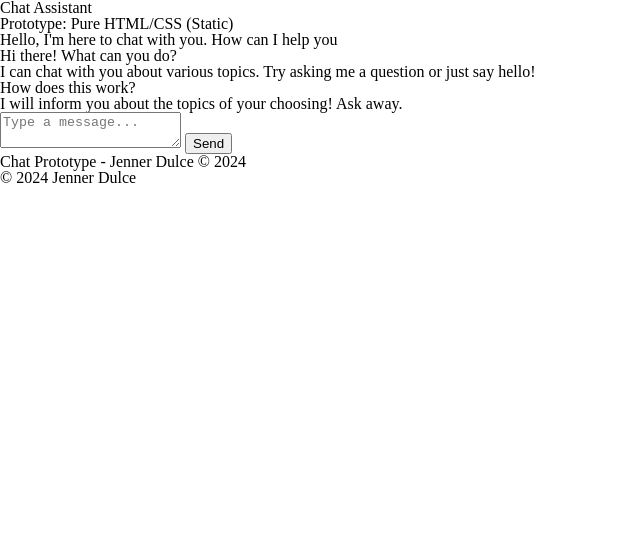
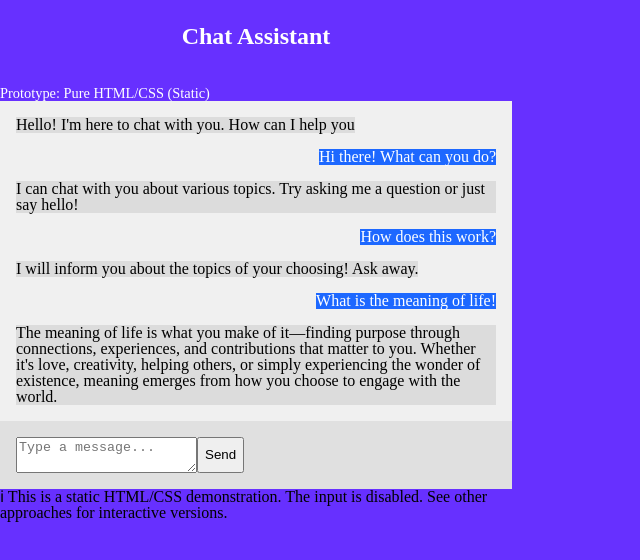
Before and after one commit to jennerdulce/lab6-components, a plain HTML site: page chat-prototype-html-css/index.html in a window 1280 px wide. Shown: the whole page, without its empty margins (0-640 px from the left). Drawn offline with Linux system fonts and the light colour scheme.

Commit message:
content: finished html portion of the html/css prototype

```diff
--- a/chat-prototype-html-css/index.html
+++ b/chat-prototype-html-css/index.html
@@ -6,7 +6,7 @@
     <meta name="viewport" content="width=device-width, initial-scale=1.0">
     <title>Chat Prototype</title>
     <link rel="stylesheet" href="reset.css">
-    <link rel="stylesheet" href="style.css">
+    <link rel="stylesheet" href="styles.css">
 </head>
 
 <body>
@@ -14,14 +14,14 @@
 
     </header>
     <main id="chat-box">
-        <div id="chat-box-header">
+        <div id="chat-box-header-container">
             <h3 id="chat-box-title">Chat Assistant</h3>
-            <h4 id="chat-box-desc">Prototype: Pure HTML/CSS (Static)</h3>
+            <h4 id="chat-box-desc">Prototype: Pure HTML/CSS (Static)</h4>
         </div>
         <ul id="message-container">
             <li class="ai-output">
                 <div class="chat-message-content">
-                    <p>Hello, I'm here to chat with you. How can I help you</p>
+                    <p>Hello! I'm here to chat with you. How can I help you</p>
                 </div>
             </li>
             <li class="user-message">
@@ -39,9 +39,19 @@
                     <p>How does this work?</p>
                 </div>
             </li>
+            <li class="ai-output">
+                <div class="chat-message-content">
+                    <p>I will inform you about the topics of your choosing! Ask away.</p>
+                </div>
+            </li>
             <li class="user-message">
                 <div class="chat-message-content">
-                    <p>I will inform you about the topics of your choosing! Ask away.</p>
+                    <p>What is the meaning of life!</p>
+                </div>
+            </li>
+            <li class="ai-output">
+                <div class="chat-message-content">
+                    <p>The meaning of life is what you make of it—finding purpose through connections, experiences, and contributions that matter to you. Whether it's love, creativity, helping others, or simply experiencing the wonder of existence, meaning emerges from how you choose to engage with the world.</p>
                 </div>
             </li>
         </ul>
@@ -50,11 +60,11 @@
             <button id="send-btn" type="submit">Send</button>
         </div>
         <div id="chat-box-footer">
-            <p id="chat-box-footer-text">Chat Prototype - Jenner Dulce &copy; 2024</p>
+            <!-- <p id="chat-box-footer-text">Chat Prototype - Jenner Dulce &copy; 2024</p> -->
+             <p id="chat-box-footer-text"><span id="info-icon">&#8505;</span> This is a static HTML/CSS demonstration. The input is disabled. See other approaches for interactive versions.</p>
         </div>
     </main>
     <footer>
-        <p>&copy; 2024 Jenner Dulce</p>
     </footer>
 
     <!-- Will prevent data from showing on the DOM -->
```
